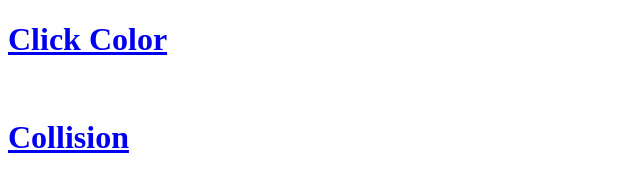
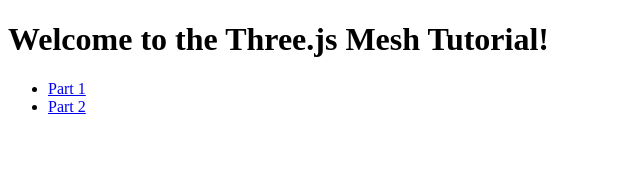
Before and after one commit to wiadarola/threejs-mesh-tutorial, a plain HTML site: page index.html in a window 1280 px wide. Shown: the whole page, without its empty margins (0-640 px from the left). Drawn offline with Linux system fonts and the light colour scheme.

Commit message:
Update index.html

```diff
--- a/index.html
+++ b/index.html
@@ -9,9 +9,11 @@
 </head>
 
 <body>
-    <h1><a href="./clicking.html">Click Color</a></h1>
-    <br>
-    <h1><a href="./collision.html">Collision</a></h1>
+    <h1>Welcome to the Three.js Mesh Tutorial!</h1>
+    <ul>
+        <li><a href="./clicking.html">Part 1</a></li>
+        <li><a href="./collision.html">Part 2</a></li>
+    </ul>
 </body>
 
 </html>
```
